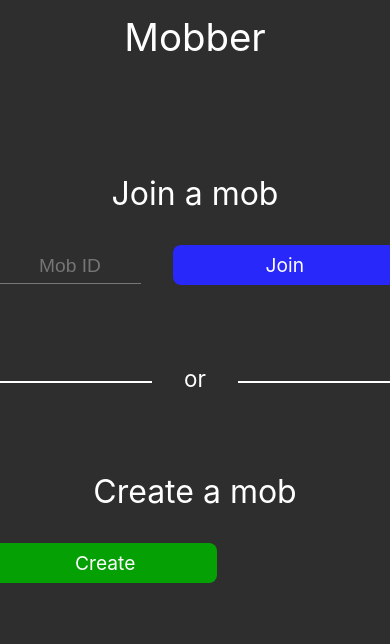
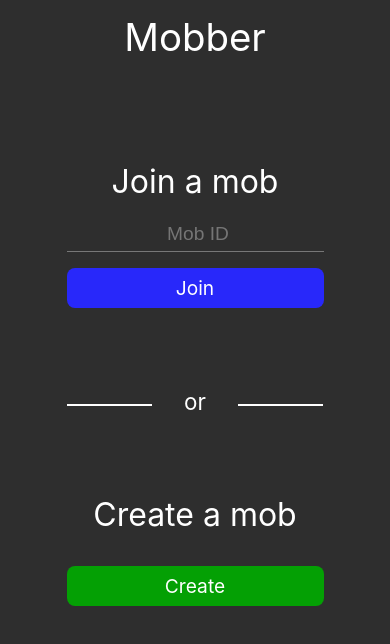
Before and after one commit to camleng/mobber, a React (Create React App) app: page / in a window 390 px wide. Shown: the top 644 px of the page. Built offline with nearby package versions, Linux system fonts and the light colour scheme.

Commit message:
fix: Home page in mobile view

```diff
--- a/src/components/Home.scss
+++ b/src/components/Home.scss
@@ -22,17 +22,25 @@
     div {
         margin-top: 1rem;
         display: flex;
-        align-items: baseline;
+        flex-direction: column;
+
+        @include desktop {
+            flex-direction: row;
+            align-items: baseline;
+        }
 
         input {
             background-color: $darkgray;
             border: none;
             border-bottom: 1px solid $lightgray;
-            margin-right: 2rem;
             padding-left: 0.5rem;
             font-size: 1.2rem;
-            width: 8.6rem;
             height: 2rem;
+
+            @include desktop {
+                margin-right: 2rem;
+                width: 8.6rem;
+            }
 
             &:focus {
                 outline: none;
@@ -42,10 +50,13 @@
 
     .join {
         background-color: $blue;
-        width: 12rem;
         display: flex;
         justify-content: center;
         font-size: 1.2rem;
+
+        @include desktop {
+            width: 12rem;
+        }
     }
 }
 
@@ -61,7 +72,10 @@
 .create {
     background-color: $green;
     font-size: 1.2rem;
-    width: 12rem;
+
+    @include desktop {
+        width: 12rem;
+    }
 }
 
 label {
```
